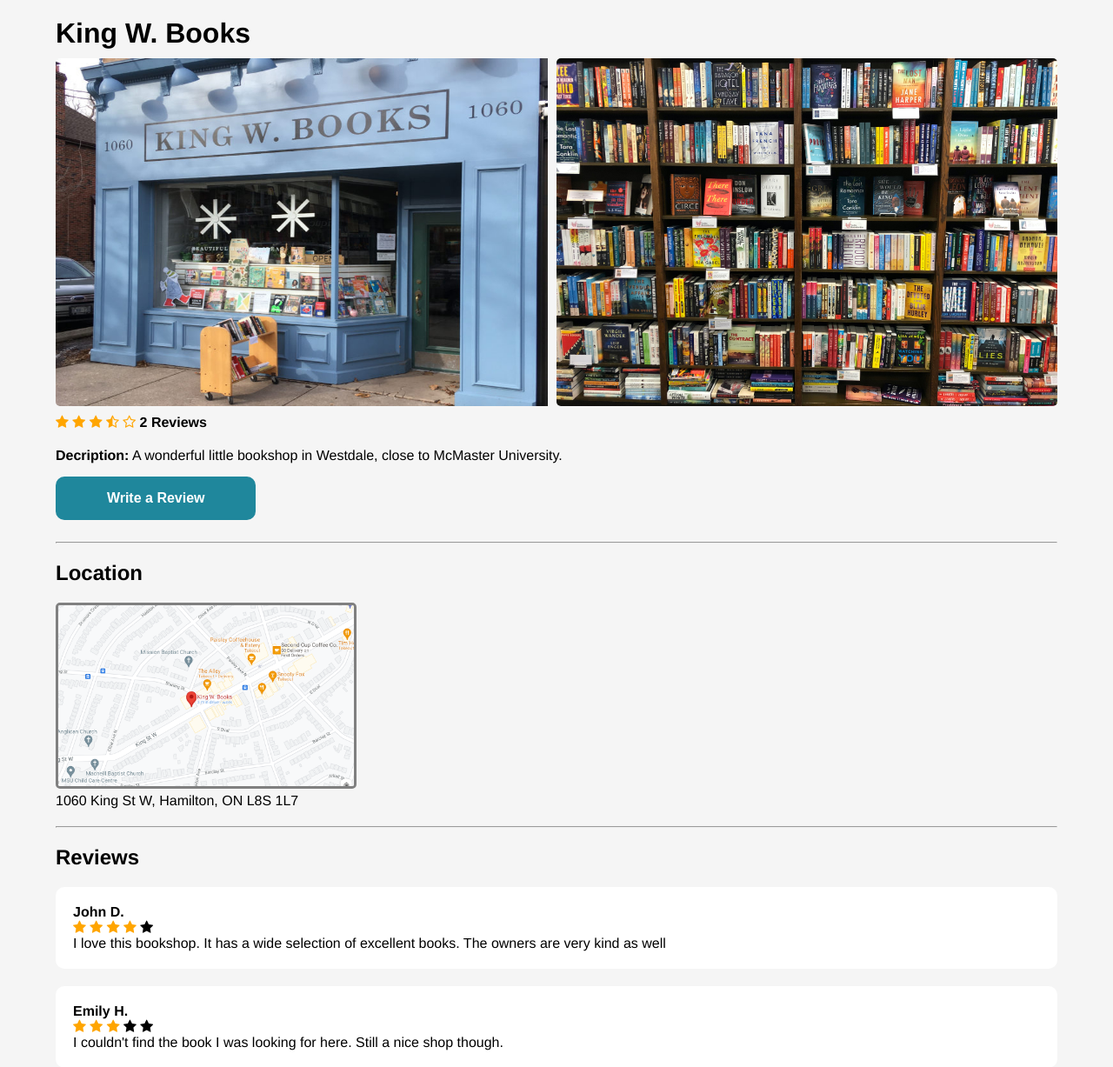
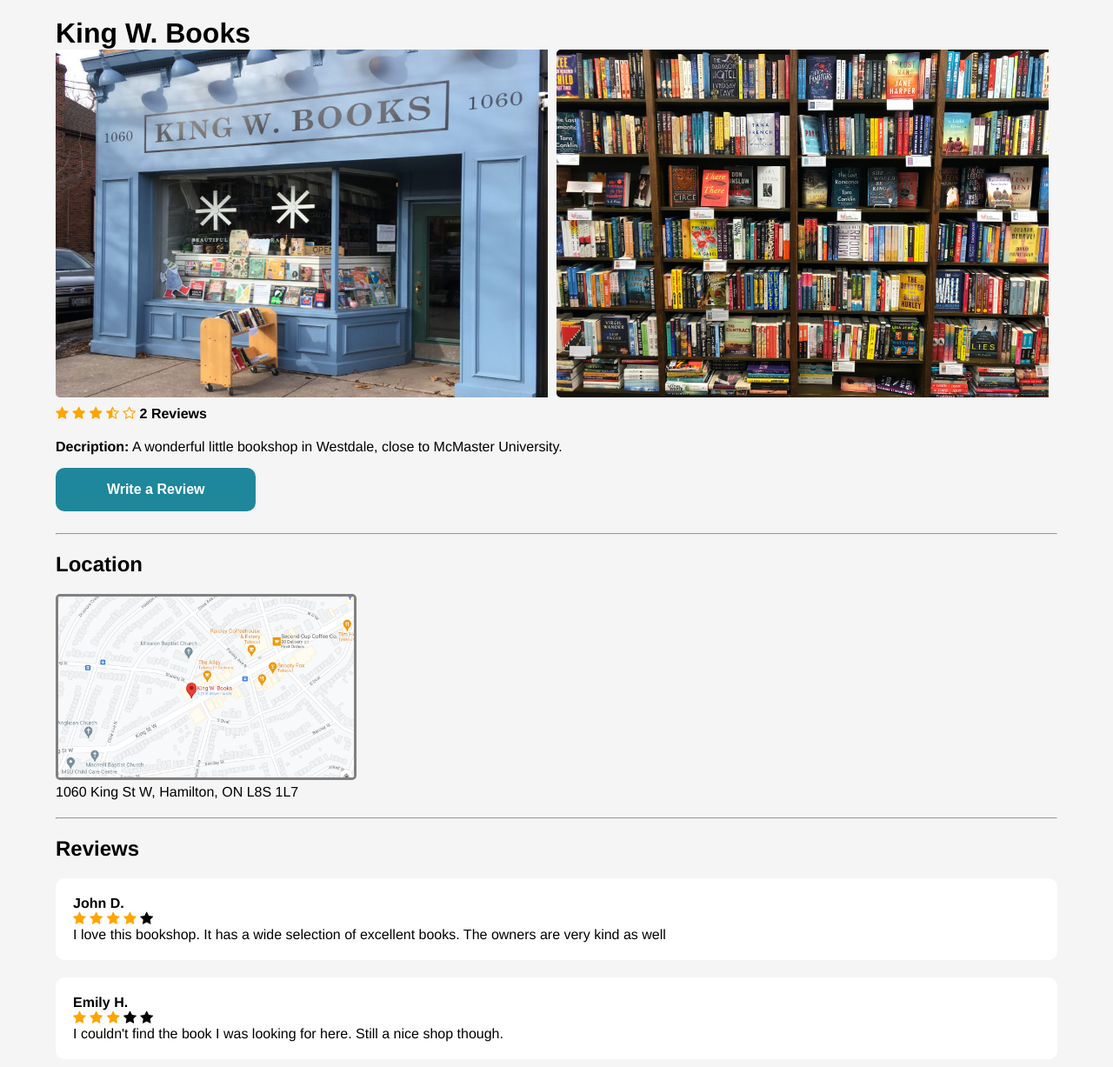
Before and after one commit to metes1/metes1_4ww3, a PHP site: page /individual_sample.html in a window 1280 px wide. Shown: the part 60-1287 px from the top of the page at 87% size. Run offline with PHP 8.4, Linux system fonts and the light colour scheme.

Commit message:
fixed horizontal mode issues

```diff
--- a/css/individual_sample.css
+++ b/css/individual_sample.css
@@ -18,7 +18,15 @@
   padding-bottom: 10px;
 }
 
-.mainimage {
+picture .mainimage {
+  float: left;
+  height: 50vh;
+  width: 50%;
+  padding-right: 10px;
+  border-radius: 5px;
+}
+
+img .mainimage {
   float: left;
   height: 50vh;
   width: 50%;
@@ -80,6 +88,7 @@ h2 {
   padding-bottom: 20px;
 }
 
+/* Colors the stars orange */
 .checked {
   color: orange;
 }
@@ -110,8 +119,17 @@ hr {
   padding: 0;
 }
 
+/* When screen is small, elements are expanded to 100% width and stacked on top of each other */
 @media screen and (max-width: 700px) and (max-width: 700px) {
-  .mainimg, .vid {
+  picture .mainimage {
+    padding-right: 0;
+    padding-left: 0;
+    padding-bottom: 5px;
+    width: 100%;
+    height: 50vh;
+  }
+
+  img .mainimage {
     padding-right: 0;
     padding-left: 0;
     padding-bottom: 5px;
--- a/css/submission.css
+++ b/css/submission.css
@@ -75,7 +75,7 @@ h2 {
 /* Resizes the submission form container to fill the whole width of the
    screen if the screen is small.
 */
-@media screen and (max-width: 600px) {
+@media screen and (max-width: 770px) {
   .submission-container {
     width: 100%;
     margin: 0;
--- a/individual_sample.html
+++ b/individual_sample.html
@@ -1,13 +1,35 @@
 <!DOCTYPE html>
+
+<!-- The language code is English -->
 <html lang="en">
 <head>
   <meta charset="utf-8">
   <meta name="viewport" content="width=device-width, initial-scale=1.0">
+
+  <!-- Stylesheets for icons and star rating images -->
   <link rel="stylesheet" href="https://fonts.googleapis.com/icon?family=Material+Icons">
   <link rel="stylesheet" href="https://cdnjs.cloudflare.com/ajax/libs/font-awesome/4.7.0/css/font-awesome.min.css">
+
+  <!-- CSS files used for this page -->
   <link rel="stylesheet" href="./css/style.css">
   <link rel="stylesheet" href="./css/individual_sample.css">
-  <title>Bookshopper - King W. Books</title>
+
+  <!-- The title that will show on the tab on the browser -->
+  <title>Bookshopper</title>
+  <meta name="twitter:card" content="summary">
+  <meta property="og:url" content="http://18.222.242.154/home/individual_sample.html">
+  <meta property="og:title" content="Bookshopper">
+  <meta property="og:description" content="Bookshopper is a website where you can search for bookshops as well as read and write reviews for them.">
+
+  <!-- configures website for iOS home screen -->
+  <link rel="apple-touch-icon-precomposed" href="images/icon.png"/>
+  <meta name="apple-mobile-web-app-capable" content="yes" />
+  <meta name="apple-mobile-web-app-status-bar-style" content="black" />
+  <meta name="viewport" content="width = device-width, initial-scale = 1, minimum-scale = 1, maximum-scale = 5" />
+
+  <!-- configures website for Android home screen -->
+  <meta name="mobile-web-app-capable" content="yes">
+  <meta name="theme-color" content="black">
 </head>
 <body>
   <header>
@@ -23,13 +45,28 @@
     </nav>
   </header>
 
-  <!-- Submission form -->
+  <!-- Main Content of individual object sample page -->
   <main>
     <div class="obj-container" itemscope itemtype="https://schema.org/LocalBusiness">
-      <div class="wrapper">
-        <h1 class="storename" itemprop="name">King W. Books</h1>
-        <img class="mainimage" src="images/kingwestbooks.jpg" alt="bookstore" itemprop= "image">
-        <img class="video" src="images/bookstoreshelves.jpg" alt="shelves of books">
+      <h1 class="heading" itemprop="name">King W. Books</h1>
+        <!-- The pictures of the bookstore -->
+        <div class="image-container">
+          <picture class="mainimage">
+            <!-- When screen width is >= 800px kingwestbooks.jpg is used,
+                this picture is higher quality (more pixels)
+             -->
+            <source media="(min-width: 800px)" srcset="images/kingwestbooks.jpg">
+            <!-- When screen width is >= 450px kingwestbooksSmall.jpg is used -->
+            <source media="(min-width: 450px)" srcset="images/kingwestbooksSmall.jpg">
+            <!-- img tag is still used as a fallback option (for older browsers) -->
+            <img class="mainimage" src="images/kingwestbooks.jpg" alt="bookstore" itemprop= "image">
+          </picture>
+          <picture class="mainimage">
+            <source media="(min-width: 800px)" srcset="images/bookstoreshelves.jpg">
+            <source media="(min-width: 450px)" srcset="images/bookstoreshelvesSmall.jpg">
+            <img class="mainimage" src="images/bookstoreshelves.jpg" alt="bookstore" itemprop= "mainimage">
+          </picture>
+        </div>
 
         <!-- Contains the description and overall star rating of bookstore -->
         <div class="obj-info">
```
